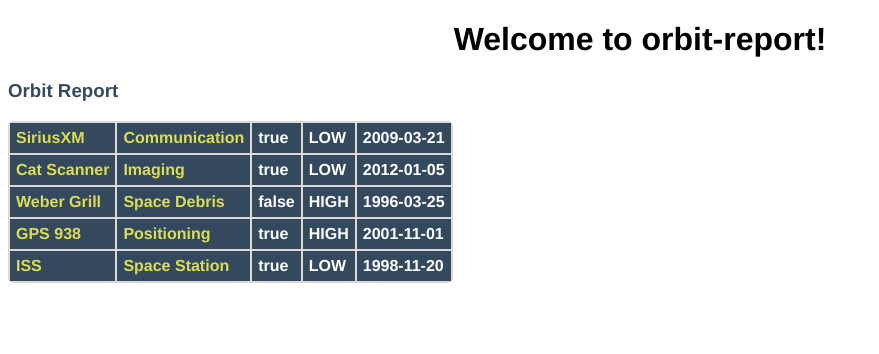
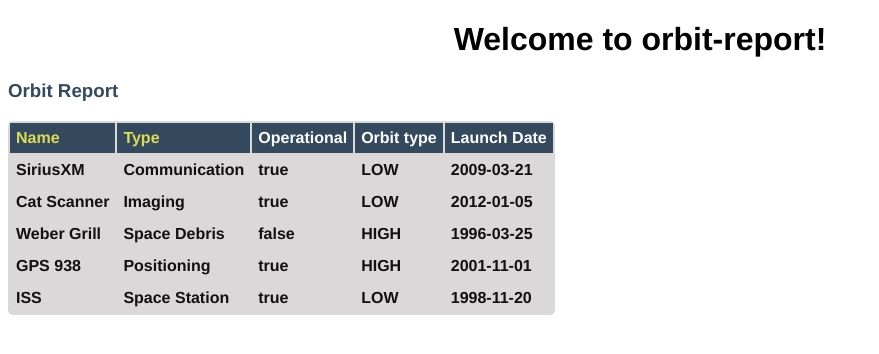
Before and after one commit to DenysV1978/orbit-report, an Angular app: page / in a window 1280 px wide. Shown: the top 354 px of the page, without its empty margins (0-879 px from the left). Built offline with nearby package versions, Linux system fonts and the light colour scheme.

Commit message:
updated after 4

```diff
--- a/src/app/orbit-list/orbit-list.component.html
+++ b/src/app/orbit-list/orbit-list.component.html
@@ -1,11 +1,18 @@
 <h3>Orbit Report</h3>
 <table>
-   <tr class="header-row" *ngFor = "let satellite of satellites">
-      <th class="sortable">{{satellite.name}}</th>
-      <th class="sortable">{{satellite.type}}</th>
+    <tr class="header-row" >
+      <th class="sortable">Name</th>
+      <th class="sortable">Type</th>
+      <th>Operational</th>
+      <th>Orbit type</th>
+      <th>Launch Date</th>
+   </tr>
+   <tr *ngFor = "let satellite of satellites">
+      <th>{{satellite.name}}</th>
+      <th>{{satellite.type}}</th>
       <th>{{satellite.operational}}</th>
       <th>{{satellite.orbitType}}</th>
       <th>{{satellite.launchDate}}</th>
    </tr>
-   <!-- TODO: put <tr *ngFor=""></tr> here -->
+
 </table>
```
